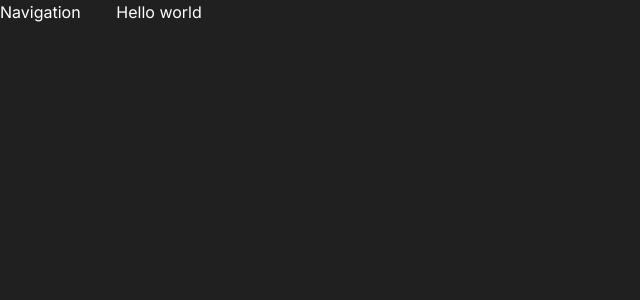
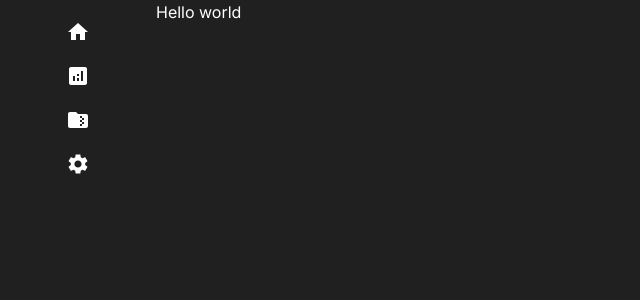
Before and after one commit to witehound/zend, a Next.js app in the folder client/: page / in a window 1280 px wide. Shown: the top 300 px of the page, without its empty margins (0-640 px from the left). Built offline with nearby package versions, Linux system fonts and the light colour scheme.

Commit message:
completed navigation module

```diff
--- a/client/package.json
+++ b/client/package.json
@@ -9,6 +9,10 @@
     "lint": "next lint"
   },
   "dependencies": {
+    "@emotion/react": "^11.11.1",
+    "@emotion/styled": "^11.11.0",
+    "@mui/icons-material": "^5.14.1",
+    "@mui/material": "^5.14.2",
     "@types/node": "20.4.4",
     "@types/react": "18.2.16",
     "@types/react-dom": "18.2.7",
--- a/client/src/app/components/Navigation.tsx
+++ b/client/src/app/components/Navigation.tsx
@@ -1,3 +1,14 @@
+import HomeIcon from "@mui/icons-material/Home";
+import AnalyticsIcon from "@mui/icons-material/Analytics";
+import FolderZipIcon from "@mui/icons-material/FolderZip";
+import SettingsIcon from "@mui/icons-material/Settings";
 export default function Navigation() {
-  return <main className=" flex-1">Navigation</main>;
+  return (
+    <main className=" w-[156px] flex items-center flex-col p-5 gap-5">
+      <HomeIcon />
+      <AnalyticsIcon />
+      <FolderZipIcon />
+      <SettingsIcon />
+    </main>
+  );
 }
--- a/client/src/app/layout.tsx
+++ b/client/src/app/layout.tsx
@@ -19,7 +19,7 @@ export default function RootLayout({
     <html lang="en">
       <body className={`${inter.className} w-full flex`}>
         <Navigation />
-        <main className=" flex-[10]">{children}</main>
+        <main className=" flex-1">{children}</main>
       </body>
     </html>
   );
```
Also changed, not shown: 1 other file (tests, documents, lock files or other folders).
